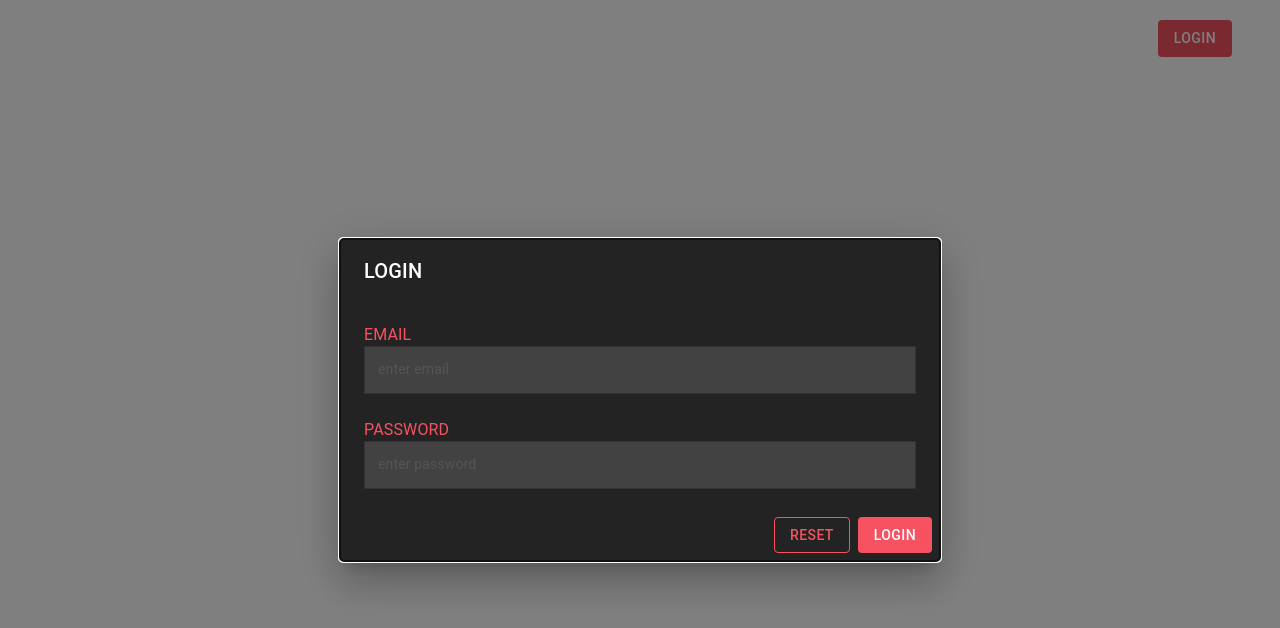
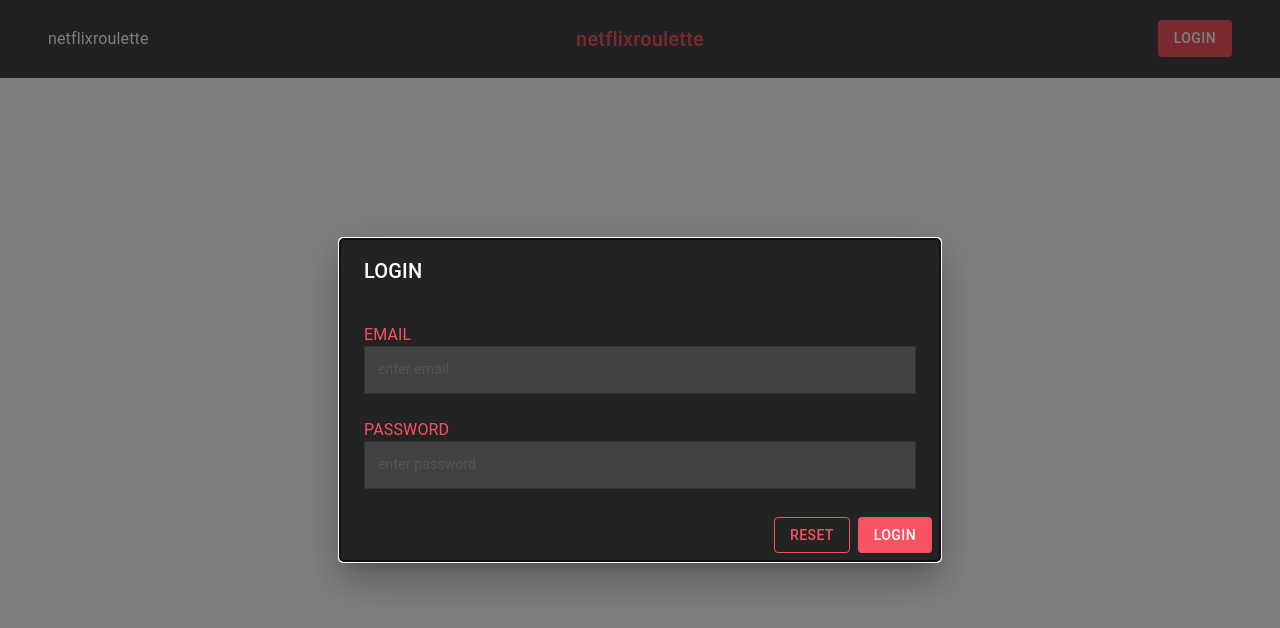
Before and after one commit to Tursynkhan/React-tasks, a React (Vite) app in the folder rs-react-app/: page /login in a window 1280 px wide. Shown: the top 628 px of the page. Built offline with nearby package versions, Linux system fonts and the light colour scheme; no server answers; some icons are missing.

Commit message:
feat: add Footer component to Layout

```diff
--- /dev/null
+++ b/rs-react-app/src/widgets/Footer/Footer.tsx
@@ -0,0 +1,28 @@
+import { Box, Typography } from '@mui/material';
+import { COLORS } from '@/shared/config/theme/palette';
+
+export default function Footer() {
+  return (
+    <Box
+      component="footer"
+      sx={{
+        py: 3,
+        bgcolor: COLORS.field,
+        display: 'flex',
+        justifyContent: 'center',
+        alignItems: 'center',
+      }}
+    >
+      <Typography
+        sx={{
+          color: COLORS.accent,
+          fontSize: '20px',
+          fontWeight: 500,
+          userSelect: 'none',
+        }}
+      >
+        netflixroulette
+      </Typography>
+    </Box>
+  );
+}
--- a/rs-react-app/src/widgets/Layout/Layout.tsx
+++ b/rs-react-app/src/widgets/Layout/Layout.tsx
@@ -1,16 +1,12 @@
 import { Box } from '@mui/material';
 import Header from '../Header/Header';
+import Footer from '../Footer/Footer';
 
 export default function Layout({ children }: { children: React.ReactNode }) {
   return (
     <Box
       sx={{
         margin: '0 auto',
-        padding: {
-          xs: '10px 16px 20px 16px',
-          sm: '15px 24px 30px 24px',
-          md: '20px 40px 40px 40px',
-        },
         maxWidth: '1440px',
         minHeight: '100vh',
         position: 'relative',
@@ -18,6 +14,7 @@ export default function Layout({ children }: { children: React.ReactNode }) {
     >
       <Header />
       {children}
+      <Footer />
     </Box>
   );
 }
```
